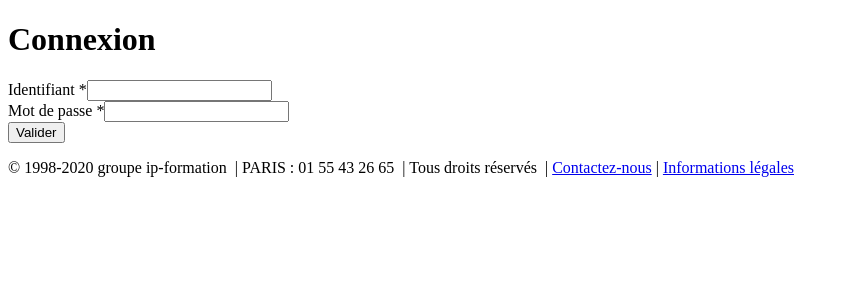
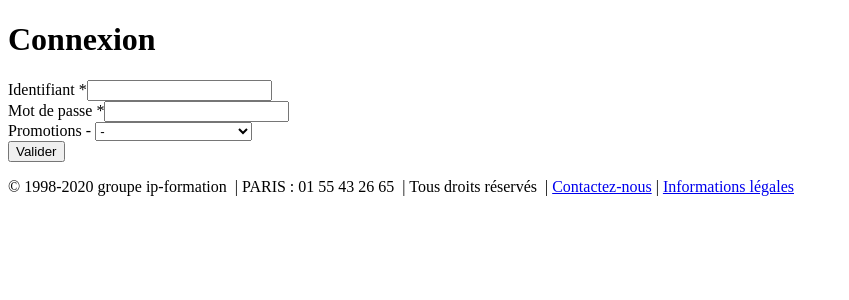
Before and after one commit to rbtkay/GJMR-front, a React (Create React App) app in the folder feedback-ecole-ipssi/: page /login in a window 1280 px wide. Shown: the top 300 px of the page, without its empty margins (0-849 px from the left). Built offline with nearby package versions, Linux system fonts and the light colour scheme.

Commit message:
when user is created he is automatically added to a schoolyear

```diff
--- a/feedback-ecole-ipssi/src/components/form/Form.js
+++ b/feedback-ecole-ipssi/src/components/form/Form.js
@@ -10,6 +10,8 @@ class Form extends Component {
 
         this.state = {};
         this.initialState = {};
+
+        console.log(this.props);
         props.form_items.forEach(form_item => {
             this.initialState[form_item.name] = "";
         });
@@ -36,8 +38,17 @@ class Form extends Component {
     }
 
     render() {
+        let select_options = this.props.select_options;
+        let options = <option>Choisir Une Promotion</option>;
+        if (select_options != null) {
+            options = select_options.map((opt) =>
+                <option key={opt._id} value={opt._id}>
+                    {opt.name}
+                </option>
+            );
+        }
         return (
-            <form className="form" onSubmit={this.handleSubmit}>
+            <form className="form" id="formid" onSubmit={this.handleSubmit}>
                 <div className="form-item-list">
                     {this.props.form_items.map((form_item, i) => (
                         <FormItem
@@ -47,6 +58,13 @@ class Form extends Component {
                             callback={this.handleChange}
                         />
                     ))}
+                </div>
+                <div className="form-item-list">
+                    <label>Promotions - </label>
+                    <select name="select_options" onChange={this.handleChange}>
+                        <option>-</option>
+                        {options}
+                    </select>
                 </div>
                 <div className="submit-button-wrapper">
                     <button className="btn submit-button" type="submit">
@@ -58,9 +76,10 @@ class Form extends Component {
     }
 }
 
-Form.propTypes = {
-    form_items: PropTypes.arrayOf(PropTypes.object).isRequired,
-    callback: PropTypes.func.isRequired
-};
+// Form.propTypes = {
+//     form_items: PropTypes.arrayOf(PropTypes.object).isRequired,
+//     select_options: PropTypes,
+//     callback: PropTypes.func.isRequired
+// };
 
 export default Form;
--- a/feedback-ecole-ipssi/src/components/pages/AddStudent.js
+++ b/feedback-ecole-ipssi/src/components/pages/AddStudent.js
@@ -9,19 +9,19 @@ import { setUser, setLog } from '../../reducer/actions';
 class AddStudent extends Component {
     constructor(props) {
         super(props);
-        console.log("add student Form ")
-        console.log(this.props)
+        this.state = {
+            select_options: null
+        }
 
         this.addStudentToYear = this.addStudentToYear.bind(this);
+        this.getSchoolYear = this.getSchoolYear.bind(this);
     }
 
-    UNSAFE_componentWillMount() {
+    async UNSAFE_componentWillMount() {
         if (!this.props.user) {
             this.props.history.push(`/${this.props.user.role}/dashboard`);
         }
     }
-
-
 
     render() {
         return (
@@ -48,28 +48,39 @@ class AddStudent extends Component {
                             required: true
                         },
                     ]}
+                    select_options={this.state.select_options}
                     callback={this.addStudentToYear}
                 />
-            </main>
+
+            </main >
         )
     }
+
     async addStudentToYear(form_result) {
-        console.log(form_result);
-
+        console.log(form_result)
         let new_student = {
             email: form_result['email'],
             last_name: form_result['last_name'],
             first_name: form_result['first_name'],
-            role: "student"
+            role: "student",
+            school_year: form_result["select_options"]
         }
-
         //TODO: add token
         let response = await request(`/user`, { method: "POST", body: new_student });
         if (response.status === 201) {
             console.log("Student inserted");
             this.props.history.push(`/${this.props.user.role}/dashboard`);
         }
-        // localStorage.getItem(STORED_USER);
+        localStorage.getItem(STORED_USER);
+    }
+
+    async componentWillMount() {
+        let response = await request(`/school-year`, { method: "GET" });
+        console.log('response', response)
+        let options = response.map(promo => {
+            return promo["name"]
+        })
+        this.setState({ select_options: response });
     }
 
 }
--- a/feedback-ecole-ipssi/src/components/pages/Dashboard.js
+++ b/feedback-ecole-ipssi/src/components/pages/Dashboard.js
@@ -31,7 +31,7 @@ class Dashboard extends Component {
             <main className="dashboard">
                 <h1>Tableau de Bord</h1>
                 <section className="module-list">
-                    <button onClick={() => { this.props.history.push(`/${this.props.user.role}/dashboard/addStudent`) }}>+</button>
+                    <button onClick={() => { this.props.history.push(`/${this.props.user.role}/dashboard/add-student`) }}>+</button>
                 </section>
             </main>
         );
```
Also changed, not shown: feedback-ecole-ipssi/src/components/pages/AddTeacher.js (added, +32 -0 lines).
